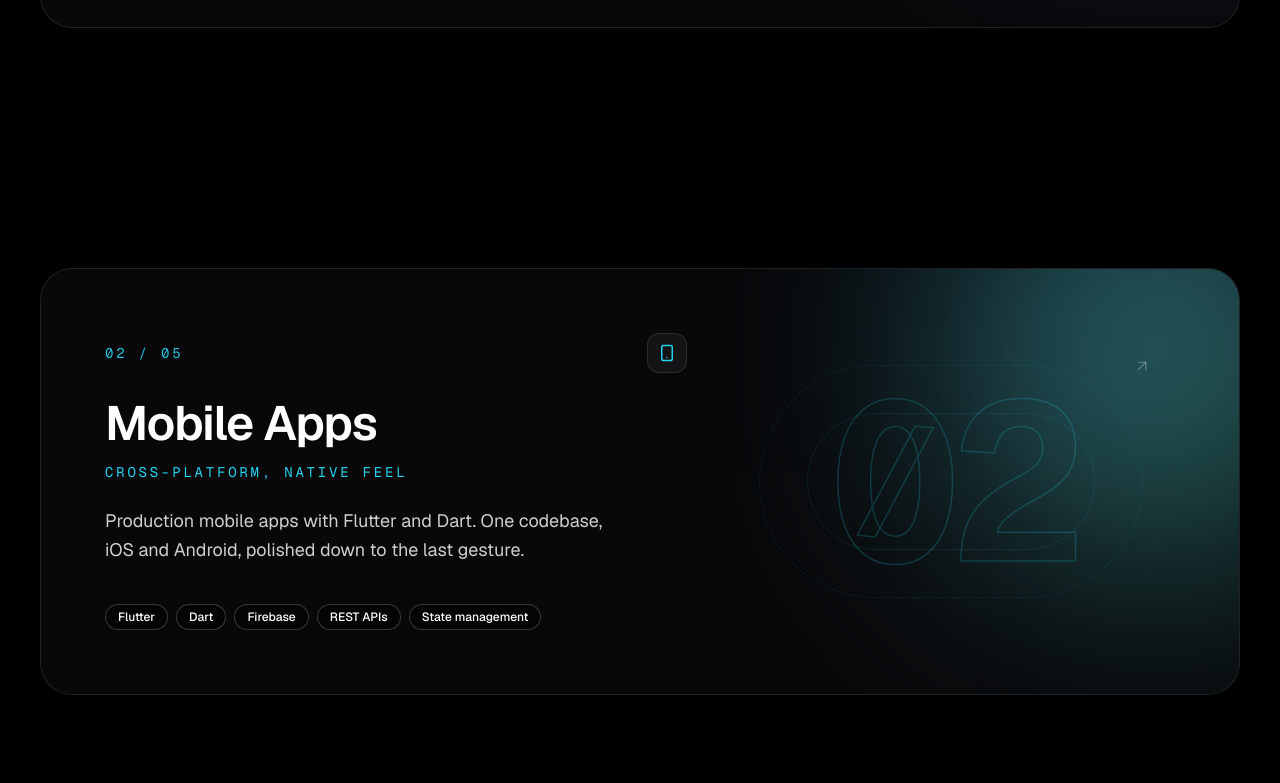
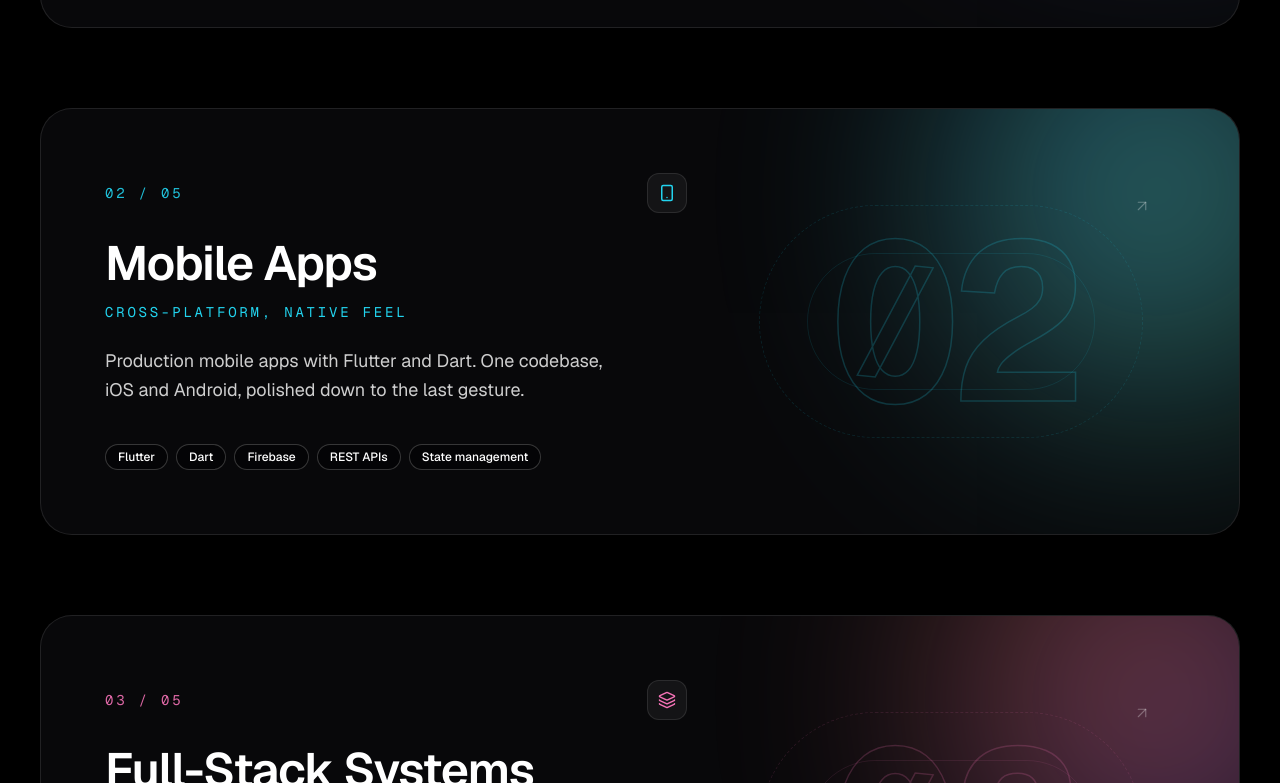
Before and after one commit to ZaganJade/Portofolio, a Next.js app: page / in a window 1280 px wide. Shown: the part 3157-3940 px from the top of the page. Built offline with nearby package versions, Linux system fonts and the light colour scheme; no server answers.

Commit message:
fix: tighten card stacking gap to 10vh and give last card proper pin room

```diff
--- a/components/sections/Capabilities.tsx
+++ b/components/sections/Capabilities.tsx
@@ -84,7 +84,7 @@ export function Capabilities() {
         </div>
 
         {/* Tail spacer — gives the last card room to pin before section ends */}
-        <div aria-hidden="true" className="h-[30vh]" />
+        <div aria-hidden="true" className="h-[60vh]" />
       </div>
     </Section>
   );
--- a/components/sections/CapabilityCard.tsx
+++ b/components/sections/CapabilityCard.tsx
@@ -56,9 +56,10 @@ export function CapabilityCard({ capability, index, total }: CapabilityCardProps
   const style: CSSProperties = {
     top: `${baseTop + index * step}px`,
     zIndex: index + 10,
-    // Give each card ~30vh of scroll room so the next card has time to
-    // slide up over this one before pinning. Last card has no trailing room.
-    marginBottom: index < total - 1 ? "30vh" : 0,
+    // Give each card ~10vh of scroll room so the next card has time to
+    // slide up over this one before pinning. Last card keeps same spacing
+    // so it also gets a proper pinned moment before the section ends.
+    marginBottom: "10vh",
     "--cap-accent": capability.accent,
     "--cap-gradient": capability.gradient,
   } as CSSProperties;
```
